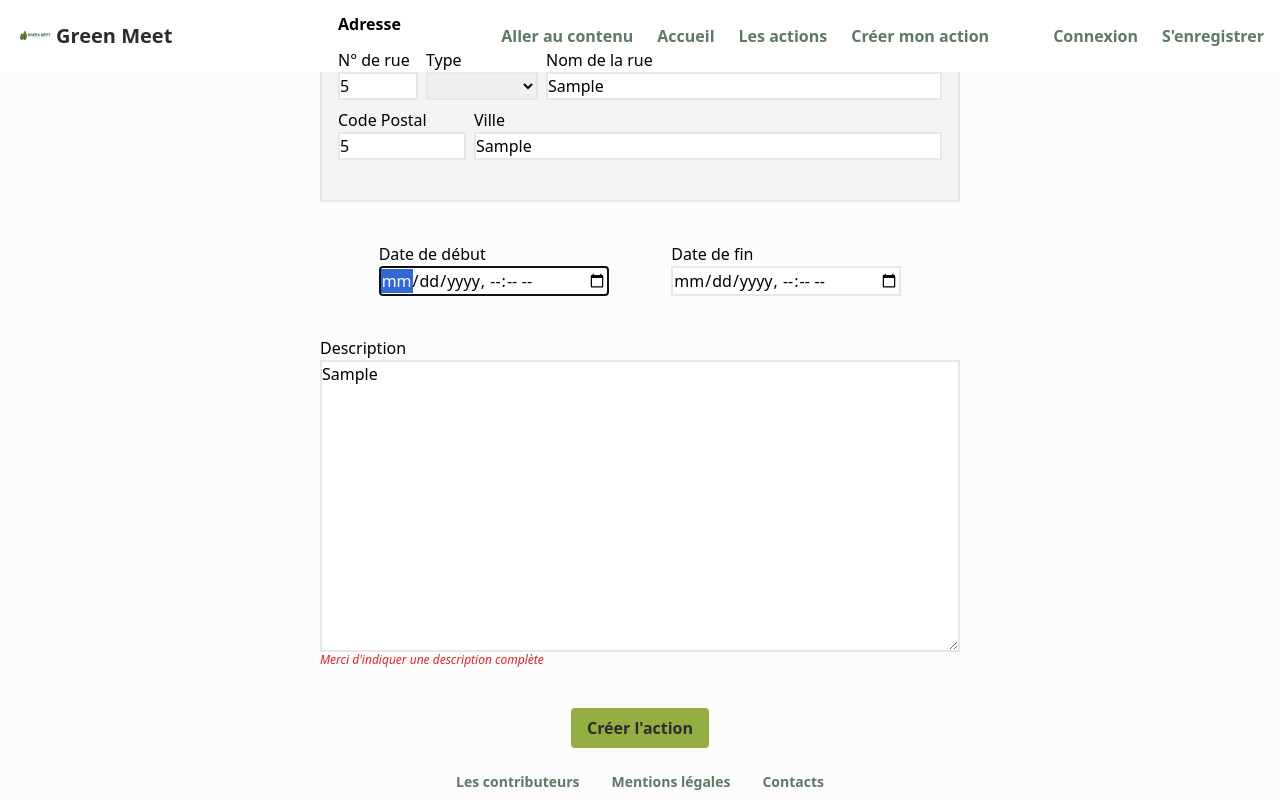
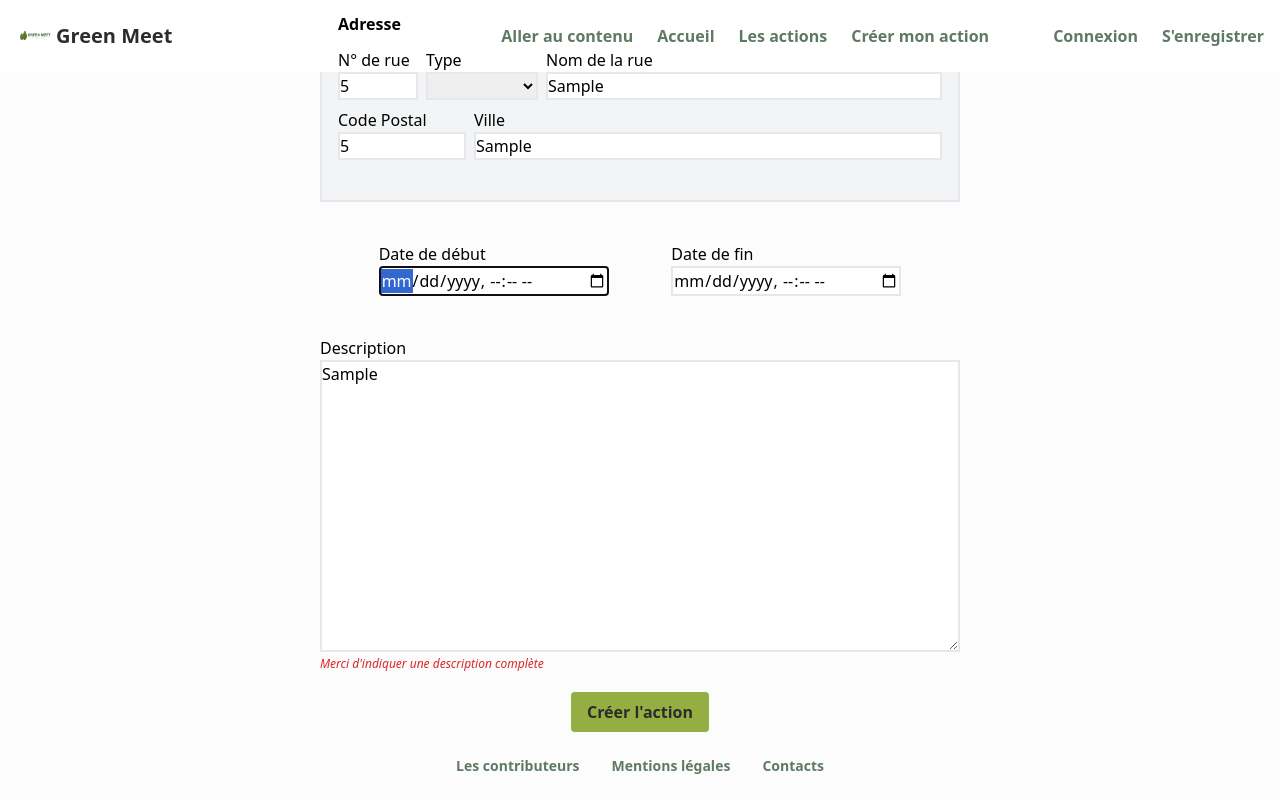
Before and after one commit to acdmft/green-meet-front, a React (Create React App) app: page /addAction in a window 1280 px wide. Both pictures are taken after typing "Sample", "5", "Sample", "5", "Sample", "Sample" into the empty fields and a click on the button "Créer l'action". Shown: the part 294-1094 px from the top of the page. Built offline with nearby package versions, Linux system fonts and the light colour scheme.

Commit message:
Improve error message in description textarea

```diff
--- a/src/views/AddAction.jsx
+++ b/src/views/AddAction.jsx
@@ -175,7 +175,7 @@ function AddAction() {
             </div>
 
             {/* DESCRIPTION */}
-            <div className="flex flex-col">
+            <div className="flex flex-col relative">
               <label htmlFor="description">Description</label>
               <textarea
                 rows="12"
@@ -190,7 +190,7 @@ function AddAction() {
               />
 
               {errors.description && (
-                <span className="w-full text-red-600 italic text-xs">
+                <span className="w-full text-red-600 italic text-xs absolute top-80">
                   Merci d'indiquer une description complète
                 </span>
               )}
```
